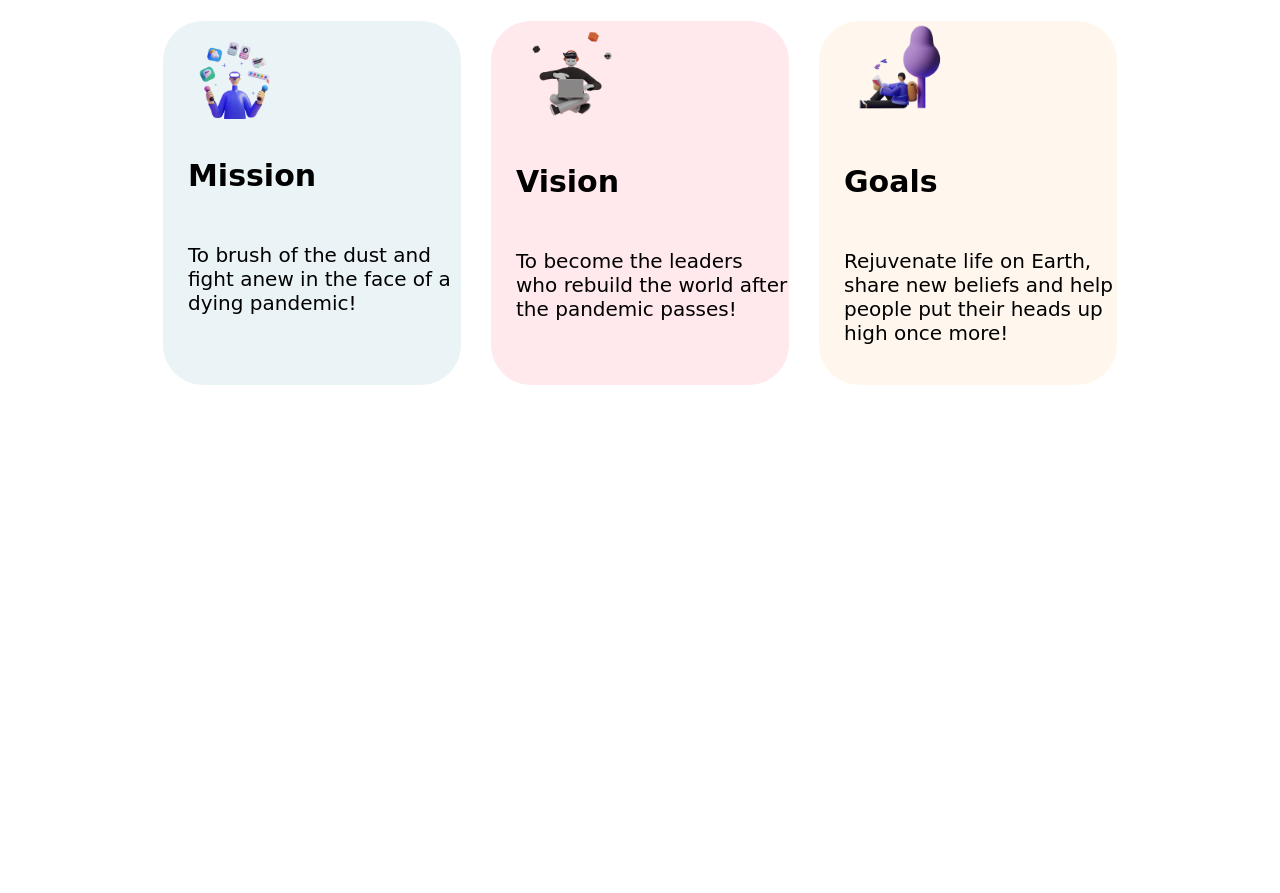
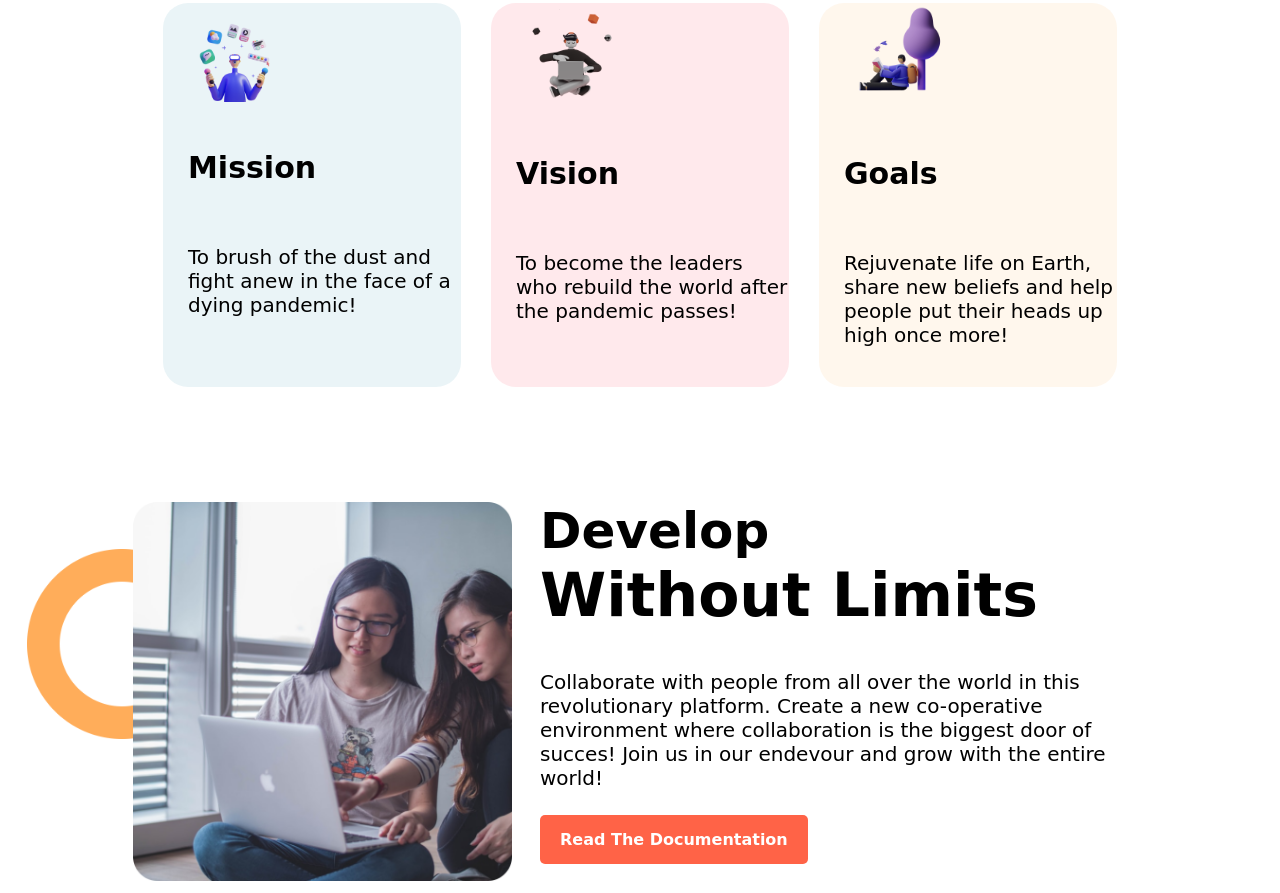
Before and after one commit to ZaowadAziz/assignment-1, a plain HTML site: page index.html in a window 1280 px wide. Shown: the part 913-1806 px from the top of the page. Before the commit the page ends 1321 px from the top, so only its background shows below. Drawn offline with Linux system fonts and the light colour scheme; a web font is replaced by a local one.

Commit message:
third section

```diff
--- a/index.html
+++ b/index.html
@@ -31,18 +31,31 @@
     <section class="mid-section">
         <div class="half-width" id="bg-1">
             <img src="images/illustrators/illustrator-1.png" alt="image-1">
-            <h3>Mission</h3>
+            <h4>Mission</h4>
             <p>To brush of the dust and fight anew in the face of a dying pandemic!</p>
         </div>
         <div class="half-width" id="bg-2">
             <img src="images/illustrators/illustrator-2.png" alt="image-2" class="box-image">
-            <h3>Vision</h3>
+            <h4>Vision</h4>
             <p>To become the leaders who rebuild the world after the pandemic passes!</p>
         </div>
         <div class="half-width" id="bg-3">
             <img src="images/illustrators/illustrator-3.png" alt="image-3" class="box-image">
-            <h3>Goals</h3>
+            <h4>Goals</h4>
             <p>Rejuvenate life on Earth, share new beliefs and help people put their heads up high once more!</p>
+        </div>
+    </section>
+    <section class="section-third">
+        <div class="half-width">
+            <img src="images/pictures/coding.png" alt="coding-picture">
+        </div>
+        <div class="half-width">
+            <h3>Develop</h3>
+            <h2>Without Limits</h2>
+            <p>Collaborate with people from all over the world in this revolutionary platform. Create a new co-operative
+                environment where collaboration is the biggest door of succes! Join us in our endevour and grow with the
+                entire world!</p>
+            <a class="button" href="" target="_blank">Read The Documentation</a>
         </div>
     </section>
 </body>
--- a/style.css
+++ b/style.css
@@ -10,9 +10,16 @@ h1 {
 }
 h2 {
     font-size: 60px;
+    padding: 0;
+    margin: 0;
 }
 h3 {
-    font-size: 30px
+    font-size: 50px;
+    padding: 0;
+    margin: 0;
+}
+h4 {
+    font-size: 30px;
 }
 #middle-text {
     text-align: center;
@@ -39,7 +46,7 @@ h3 {
     color: orange;
 }
 .space-left {
-    padding-left: 100px;
+    padding-left: 150px;
 }
 .button {
     background-color: tomato;
@@ -56,7 +63,7 @@ h3 {
 .mid-section div {
     max-width: 30%;
     align-items: center;
-    border-radius: 40px;
+    border-radius: 25px;
     margin: 15px;
     padding-left: 25px;
 }
@@ -73,3 +80,18 @@ h3 {
 #bg-3 {
     background-color: rgba(255, 228, 196, 0.308);
 }
+.section-third {
+    display: flex;
+    background-image: url(images/shapes/shape-1.png);
+    background-repeat: no-repeat;
+    background-size: 15%;
+    background-position-y: 50%;
+    background-position-x: 1.75%;
+}
+.section-third div {
+    margin-left: -100px;
+}
+.section-third img {
+    max-width: 90%;
+    padding-left: 125px;
+}
```
